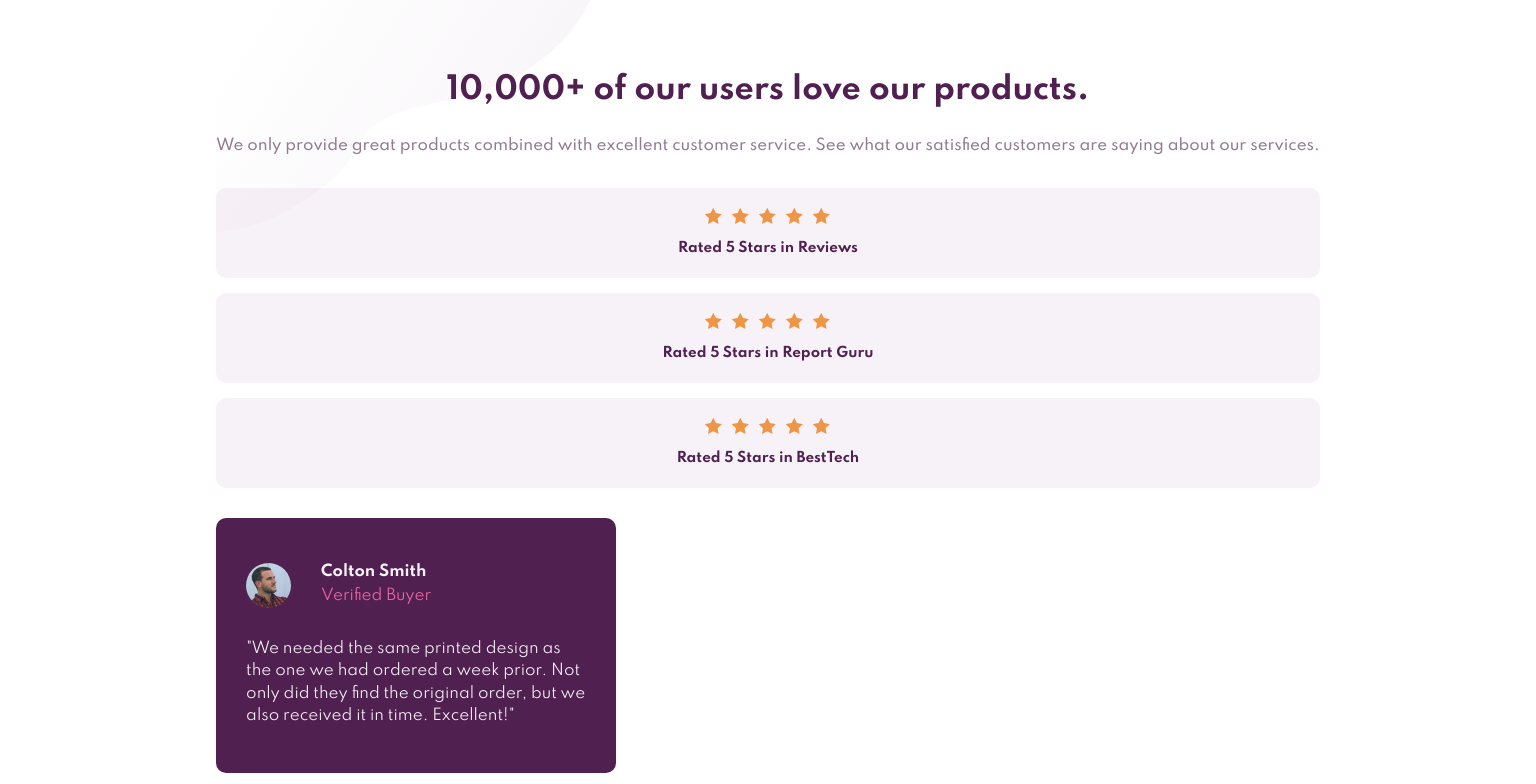
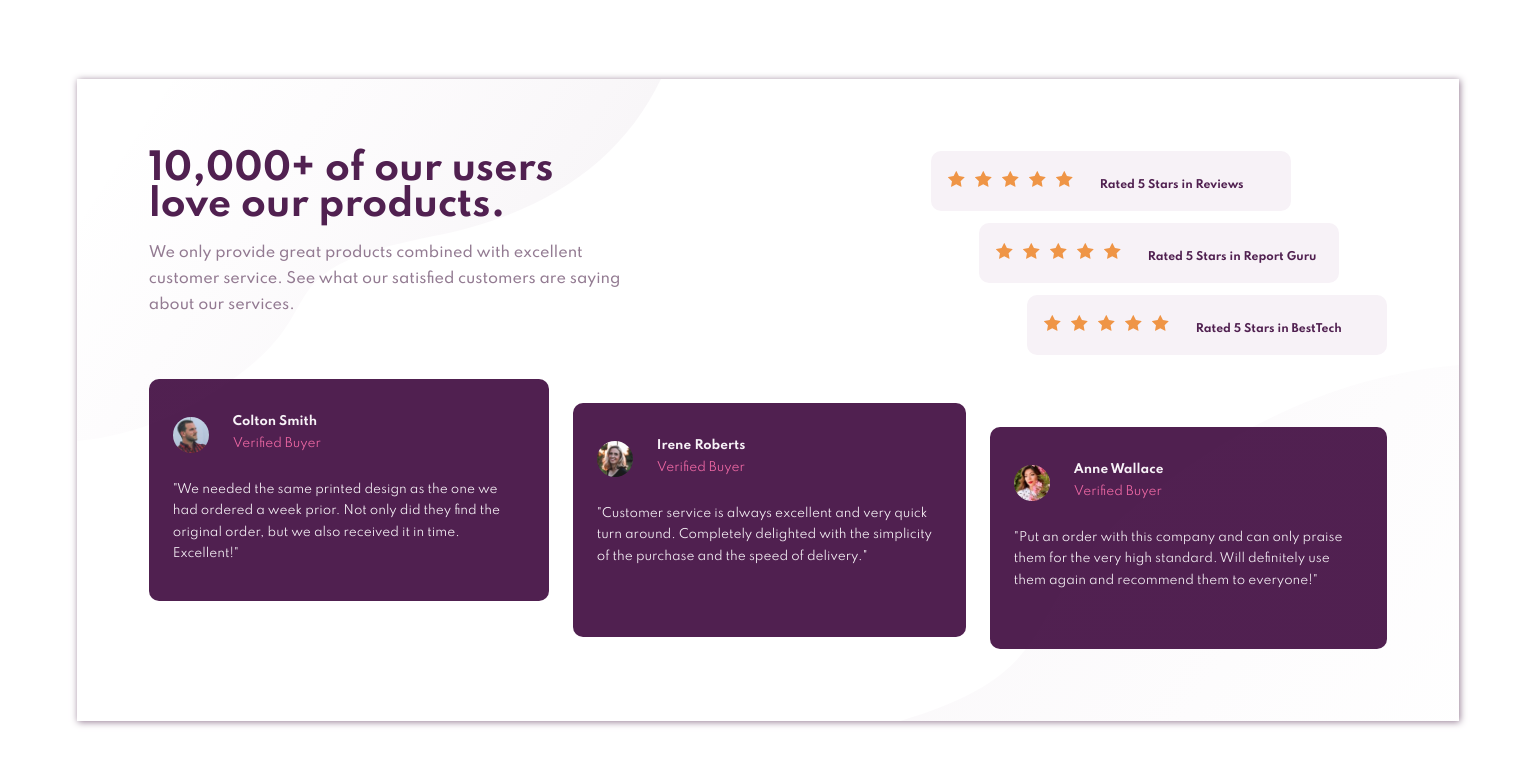
Before and after one commit to ravviolo/social-proof-section, a plain HTML site: page index.html in a window 1536 px wide. Shown: the top 784 px of the page. Drawn offline with Linux system fonts and the light colour scheme.

Commit message:
Add media for desktop layout

```diff
--- /dev/null
+++ b/styles/_media-desktop.scss
@@ -0,0 +1,95 @@
+@media (min-width: 1300px) {
+  html {
+    font-size: 12px;
+  }
+
+  section {
+    margin: 0;
+  }
+
+  .proof {
+    width: 90%;
+    background-color: $white;
+    box-shadow: 1px 1px 7px $magenta-gray-dark;
+    display: grid;
+    grid-template-columns: 1fr 1fr;
+    padding: 6em;
+
+    .proof__header {
+      grid-column: 1/2;
+      width: 80%;
+      text-align: left;
+
+      h1 {
+        font-size: 3rem;
+        margin-bottom: 0.5em;
+        padding-left: 0;
+      }
+
+      p {
+        font-size: 1.2rem;
+      }
+    }
+
+    &::before {
+      content: url("../images/bg-pattern-top-desktop.svg");
+    }
+    &::after {
+      content: url("../images/bg-pattern-bottom-desktop.svg");
+    }
+  }
+
+  .proof__ratings {
+    grid-column: 2/3;
+    display: flex;
+    flex-direction: column;
+    justify-content: flex-start;
+    align-items: flex-end;
+    width: 100%;
+
+    .rating {
+      flex-direction: row;
+      justify-content: flex-start;
+      width: 30rem;
+      padding: 1em;
+
+      h4 {
+        margin-left: 2em;
+      }
+
+      &:nth-of-type(2) {
+        margin-right: 4em;
+      }
+
+      &:first-of-type {
+        margin-right: 8em;
+      }
+    }
+  }
+
+  .proof__testimonials {
+    grid-column: 1/-1;
+    display: flex;
+    justify-content: space-between;
+    margin-top: 2em;
+  }
+
+  .testimonial {
+    & + & {
+      margin-left: 2em;
+      margin-top: 2em;
+    }
+    &:last-of-type {
+      margin-top: 4em;
+    }
+
+    &:first-of-type {
+      margin-bottom: 4em;
+    }
+
+    header {
+      display: flex;
+      align-items: center;
+    }
+  }
+}
--- a/styles/style.scss
+++ b/styles/style.scss
@@ -2,3 +2,4 @@
 @import "./article";
 @import "./ratings";
 @import "./testimonials";
+@import "./media-desktop";
```
Also changed, not shown: styles/style.css, 1 other file.
